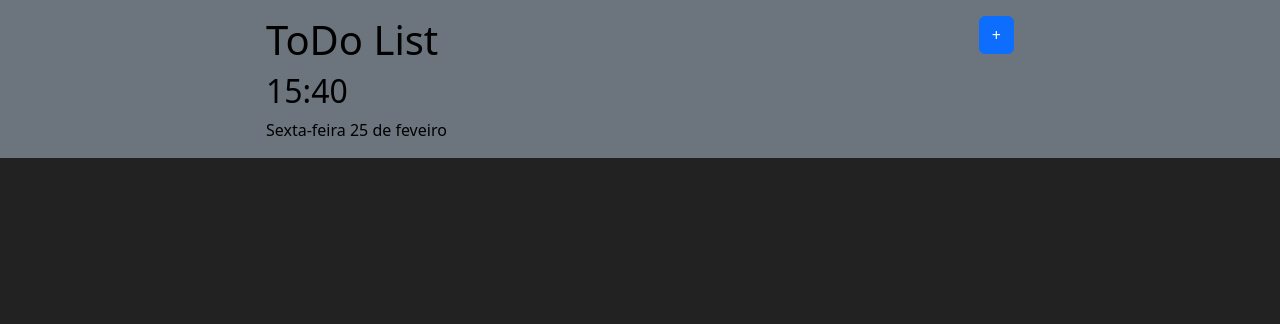
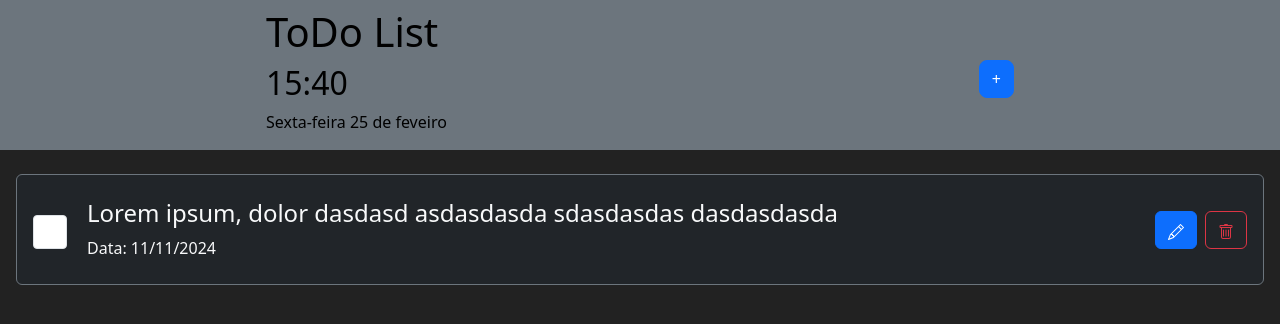
Before and after one commit to TheBestGekyume/ToDo-List-Angular, an Angular app in the folder toDoList/: page / in a window 1280 px wide. Shown: the top 324 px of the page. Built offline with nearby package versions, Linux system fonts and the light colour scheme.

Commit message:
Cria Tarefa

```diff
--- a/toDoList/src/app/app.component.html
+++ b/toDoList/src/app/app.component.html
@@ -1 +1,3 @@
 <app-header/>
+
+<app-tarefa />
--- a/toDoList/src/app/components/header/header.component.html
+++ b/toDoList/src/app/components/header/header.component.html
@@ -1,10 +1,10 @@
-<header class="d-flex justify-content-around pt-3 bg-secondary">
+<header class="d-flex justify-content-around align-items-center  pt-2 bg-secondary">
     <div>
         <h1>ToDo List</h1>
         <h2>15:40</h2>
         <p>Sexta-feira 25 de feveiro</p>
     </div>
     <div>
-        <button class="btn btn-primary">+</button>
+        <button class="btn btn-primary rounded-3">+</button>
     </div>
 </header>
--- a/toDoList/src/app/components/tarefa/tarefa.component.html
+++ b/toDoList/src/app/components/tarefa/tarefa.component.html
@@ -1 +1,32 @@
-<p>tarefa works!</p>
+<ul class="list-group mt-4">
+    <li class="list-group-item bg-dark text-light border border-secondary mb-4 mx-3">
+        <div class="d-flex align-items-center">
+            <input class="form-check-input me-1 p-3" type="checkbox">
+            <div class="mt-3 ms-3">
+                <h4>Lorem ipsum, dolor dasdasd asdasdasda sdasdasdas dasdasdasda </h4>
+                <p>Data: 11/11/2024</p>
+            </div>
+            <div class="ms-auto d-flex flex-row">
+                <button type="button" class="btn btn-primary">
+                    <svg xmlns="http://www.w3.org/2000/svg" width="16" height="16" fill="currentColor"
+                        class="bi bi-pencil" viewBox="0 0 16 16">
+                        <path
+                            d="M12.146.146a.5.5 0 0 1 .708 0l3 3a.5.5 0 0 1 0 .708l-10 10a.5.5 0 0 1-.168.11l-5 2a.5.5 0 0 1-.65-.65l2-5a.5.5 0 0 1 .11-.168zM11.207 2.5 13.5 4.793 14.793 3.5 12.5 1.207zm1.586 3L10.5 3.207 4 9.707V10h.5a.5.5 0 0 1 .5.5v.5h.5a.5.5 0 0 1 .5.5v.5h.293zm-9.761 5.175-.106.106-1.528 3.821 3.821-1.528.106-.106A.5.5 0 0 1 5 12.5V12h-.5a.5.5 0 0 1-.5-.5V11h-.5a.5.5 0 0 1-.468-.325">
+                        </path>
+                    </svg>
+                </button>
+                <button type="button" class="btn btn-outline-danger ms-2">
+                    <svg xmlns="http://www.w3.org/2000/svg" width="16" height="16" fill="currentColor"
+                        class="bi bi-trash" viewBox="0 0 16 16">
+                        <path
+                            d="M5.5 5.5A.5.5 0 0 1 6 6v6a.5.5 0 0 1-1 0V6a.5.5 0 0 1 .5-.5m2.5 0a.5.5 0 0 1 .5.5v6a.5.5 0 0 1-1 0V6a.5.5 0 0 1 .5-.5m3 .5a.5.5 0 0 0-1 0v6a.5.5 0 0 0 1 0z">
+                        </path>
+                        <path
+                            d="M14.5 3a1 1 0 0 1-1 1H13v9a2 2 0 0 1-2 2H5a2 2 0 0 1-2-2V4h-.5a1 1 0 0 1-1-1V2a1 1 0 0 1 1-1H6a1 1 0 0 1 1-1h2a1 1 0 0 1 1 1h3.5a1 1 0 0 1 1 1zM4.118 4 4 4.059V13a1 1 0 0 0 1 1h6a1 1 0 0 0 1-1V4.059L11.882 4zM2.5 3h11V2h-11z">
+                        </path>
+                    </svg>
+                </button>
+            </div>
+        </div>
+    </li>
+</ul>
```
